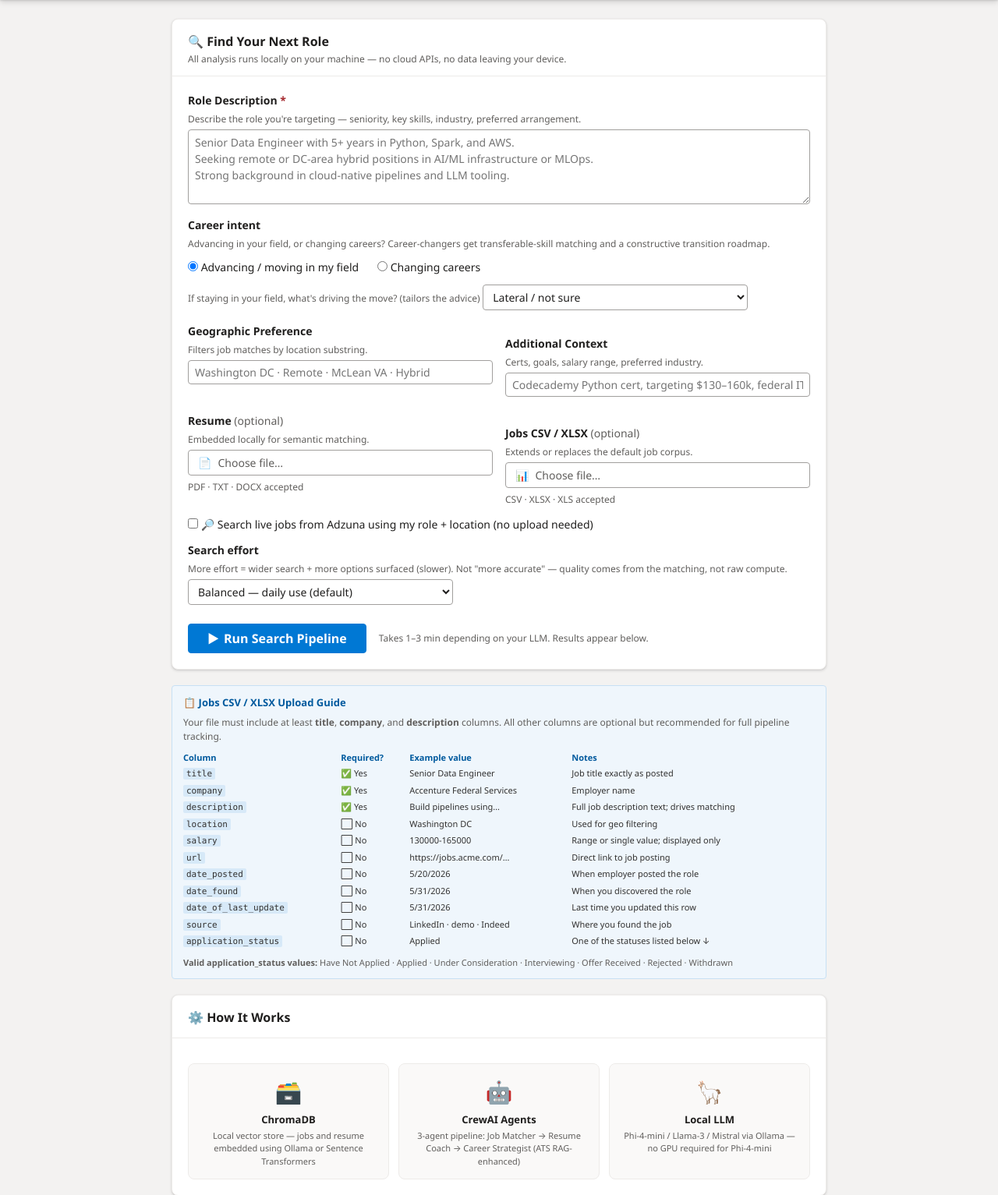
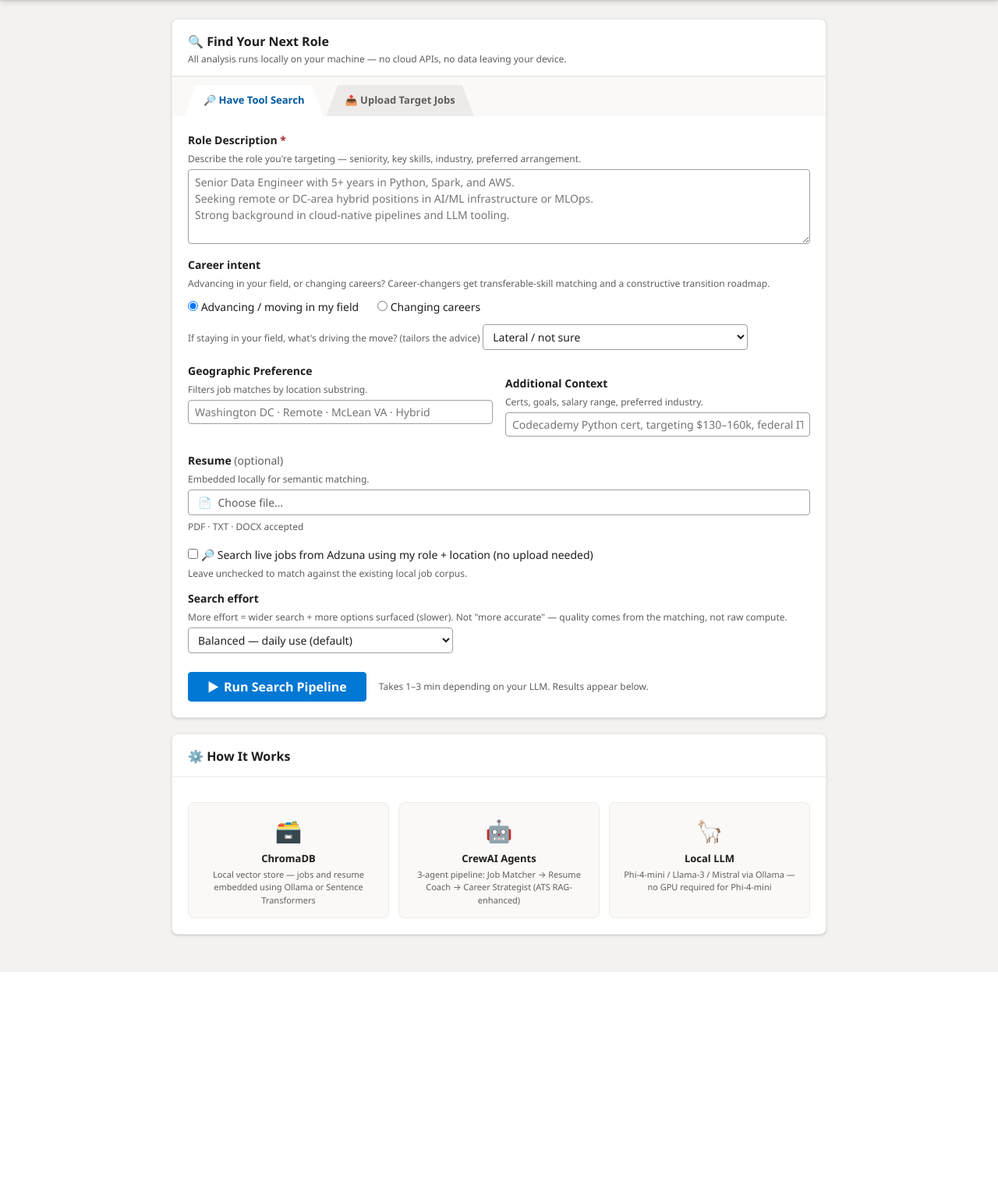
Before and after one commit to PWDevens/job-search-ai-agent, a Flask app: page / in a window 1280 px wide. Shown: the part 48-1581 px from the top of the page at 78% size. After the commit the page ends 1295 px from the top, so only its background shows below. Run offline with Flask 3, Linux system fonts and the light colour scheme.

Commit message:
updated front end files

```diff
--- a/app/static/css/style.css
+++ b/app/static/css/style.css
@@ -344,6 +344,37 @@ a:hover { color: var(--ms-blue-dark); text-decoration: underline; }
 .ms-pivot__panel { display: none; }
 .ms-pivot__panel.active { display: block; }
 
+/* ── Folder tabs (mode switch: search vs. upload) ────────────────────────────── */
+.ms-foldertabs {
+  display: flex;
+  gap: 4px;
+  padding: 10px 16px 0;
+  background: var(--ms-gray-10);
+  border-top: 1px solid var(--border-default);
+}
+
+.ms-foldertab {
+  clip-path: polygon(8% 0%, 92% 0%, 100% 100%, 0% 100%);
+  padding: 10px 24px 12px;
+  font-family: inherit;
+  font-size: 13px;
+  font-weight: 600;
+  color: var(--text-secondary);
+  background: var(--ms-gray-30);
+  border: none;
+  cursor: pointer;
+  transition: background var(--transition), color var(--transition);
+}
+
+.ms-foldertab:hover { background: var(--ms-gray-40); color: var(--text-primary); }
+
+.ms-foldertab.active {
+  background: var(--surface-card);
+  color: var(--ms-blue-dark);
+}
+
+.ms-tabpanel.hidden { display: none; }
+
 /* ── Data Table ──────────────────────────────────────────────────────────────── */
 .ms-table-wrapper {
   overflow-x: auto;
--- a/app/templates/index.html
+++ b/app/templates/index.html
@@ -7,8 +7,6 @@
   <link rel="stylesheet" href="{{ url_for('static', filename='css/style.css') }}" />
   <style>
     /* Page-specific overrides */
-    .upload-row { display: grid; grid-template-columns: 1fr 1fr; gap: 16px; }
-    @media (max-width: 600px) { .upload-row { grid-template-columns: 1fr; } }
     .form-grid { display: grid; grid-template-columns: 1fr 1fr; gap: 16px; }
     @media (max-width: 600px) { .form-grid { grid-template-columns: 1fr; } }
   </style>
@@ -49,6 +47,16 @@
       <div class="ms-card__subtitle">
         All analysis runs locally on your machine — no cloud APIs, no data leaving your device.
       </div>
+    </div>
+
+    <!-- Mode switch: search the corpus vs. bring your own target jobs -->
+    <div class="ms-foldertabs" role="tablist">
+      <button type="button" class="ms-foldertab active" data-tab="search"
+              role="tab" aria-selected="true" aria-controls="tabpanel-search"
+              onclick="switchTab('search')">🔎 Have Tool Search</button>
+      <button type="button" class="ms-foldertab" data-tab="upload"
+              role="tab" aria-selected="false" aria-controls="tabpanel-upload"
+              onclick="switchTab('upload')">📤 Upload Target Jobs</button>
     </div>
 
     <div class="ms-card__body">
@@ -104,11 +112,8 @@
           </div>
         </div>
 
-        <!-- File Uploads -->
-        <div class="upload-row" style="margin-top:20px;">
-
-          <!-- Resume -->
-          <div class="ms-field">
+        <!-- Resume (shared across both modes) -->
+        <div class="ms-field" style="margin-top:20px;">
           <label class="ms-label">Resume <span style="font-weight:400;color:var(--text-secondary);">(optional)</span></label>
           <span class="ms-label--hint">Embedded locally for semantic matching.</span>
           <label class="ms-file-label" for="resume_file">
@@ -121,8 +126,20 @@
           <span class="ms-file-name">PDF · TXT · DOCX accepted</span>
         </div>
 
-          <!-- Jobs File -->
-          <div class="ms-field">
+        <!-- Tab panel: Have Tool Search -->
+        <div id="tabpanel-search" class="ms-tabpanel" role="tabpanel" aria-labelledby="tab-search">
+          <div class="ms-field" style="margin-top:16px;">
+            <label style="font-weight:normal;">
+              <input type="checkbox" name="fetch_live" value="1" />
+              🔎 Search live jobs from Adzuna using my role + location (no upload needed)
+            </label>
+            <span class="ms-label--hint">Leave unchecked to match against the existing local job corpus.</span>
+          </div>
+        </div>
+
+        <!-- Tab panel: Upload Target Jobs -->
+        <div id="tabpanel-upload" class="ms-tabpanel hidden" role="tabpanel" aria-labelledby="tab-upload">
+          <div class="ms-field" style="margin-top:16px;">
             <label class="ms-label">Jobs CSV / XLSX <span style="font-weight:400;color:var(--text-secondary);">(optional)</span></label>
             <span class="ms-label--hint">Extends or replaces the default job corpus.</span>
             <label class="ms-file-label" for="jobs_file">
@@ -134,46 +151,9 @@
                    onchange="updateLabel(this,'jobsLabel')" />
             <span class="ms-file-name">CSV · XLSX · XLS accepted</span>
           </div>
-        </div>
 
-        <!-- Live job discovery (B1): search instead of upload -->
-        <div class="ms-field" style="margin-top:12px;">
-          <label style="font-weight:normal;">
-            <input type="checkbox" name="fetch_live" value="1" />
-            🔎 Search live jobs from Adzuna using my role + location (no upload needed)
-          </label>
-        </div>
-
-        <!-- Effort dial (#2): trade compute for thoroughness -->
-        <div class="ms-field" style="margin-top:12px;">
-          <label class="ms-label">Search effort</label>
-          <span class="ms-label--hint">More effort = wider search + more options surfaced (slower). Not "more accurate" — quality comes from the matching, not raw compute.</span>
-          <select name="effort" class="ms-input" style="max-width:340px;">
-            <option value="quick">Quick — just show me what's out there</option>
-            <option value="balanced" selected>Balanced — daily use (default)</option>
-            <option value="thorough">Thorough — dig deeper, more options</option>
-            <option value="max">Max — widest search, most options (slower)</option>
-          </select>
-        </div>
-
-        <!-- Submit -->
-        <div style="margin-top:24px; display:flex; align-items:center; gap:16px;">
-          <button type="submit" class="ms-btn ms-btn--primary ms-btn--lg" id="submitBtn">
-            <span id="btnIcon">▶</span>
-            <span id="btnText">Run Search Pipeline</span>
-            <span id="btnSpinner" class="ms-spinner" style="display:none;"></span>
-          </button>
-          <span style="font-size:12px; color:var(--text-secondary);">
-            Takes 1–3 min depending on your LLM. Results appear below.
-          </span>
-        </div>
-
-      </form>
-    </div>
-  </div>
-
-  <!-- ── CSV upload guide callout ──────────────────────────────────────────── -->
-  <div class="ms-callout" style="margin-bottom:20px;">
+          <!-- CSV upload guide callout -->
+          <div class="ms-callout" style="margin-top:16px;">
             <div class="ms-callout__title">📋 Jobs CSV / XLSX Upload Guide</div>
             <p style="font-size:12px; color:var(--ms-gray-80); margin-bottom:8px;">
               Your file must include at least <strong>title</strong>, <strong>company</strong>,
@@ -207,6 +187,35 @@
               <strong>Valid application_status values:</strong>
               Have Not Applied · Applied · Under Consideration · Interviewing · Offer Received · Rejected · Withdrawn
             </p>
+          </div>
+        </div>
+
+        <!-- Effort dial (#2): trade compute for thoroughness -->
+        <div class="ms-field" style="margin-top:12px;">
+          <label class="ms-label">Search effort</label>
+          <span class="ms-label--hint">More effort = wider search + more options surfaced (slower). Not "more accurate" — quality comes from the matching, not raw compute.</span>
+          <select name="effort" class="ms-input" style="max-width:340px;">
+            <option value="quick">Quick — just show me what's out there</option>
+            <option value="balanced" selected>Balanced — daily use (default)</option>
+            <option value="thorough">Thorough — dig deeper, more options</option>
+            <option value="max">Max — widest search, most options (slower)</option>
+          </select>
+        </div>
+
+        <!-- Submit -->
+        <div style="margin-top:24px; display:flex; align-items:center; gap:16px;">
+          <button type="submit" class="ms-btn ms-btn--primary ms-btn--lg" id="submitBtn">
+            <span id="btnIcon">▶</span>
+            <span id="btnText">Run Search Pipeline</span>
+            <span id="btnSpinner" class="ms-spinner" style="display:none;"></span>
+          </button>
+          <span style="font-size:12px; color:var(--text-secondary);">
+            Takes 1–3 min depending on your LLM. Results appear below.
+          </span>
+        </div>
+
+      </form>
+    </div>
   </div>
 
   <!-- ── How It Works tiles ────────────────────────────────────────────────── -->
@@ -245,6 +254,23 @@
       : 'Choose file…';
   }
 
+  // Mode switch: "Have Tool Search" vs "Upload Target Jobs" are mutually
+  // exclusive — disable the inactive panel's fields so they never submit.
+  function switchTab(tab) {
+    ['search', 'upload'].forEach(function (t) {
+      const active = t === tab;
+      const btn    = document.querySelector('.ms-foldertab[data-tab="' + t + '"]');
+      const panel  = document.getElementById('tabpanel-' + t);
+      btn.classList.toggle('active', active);
+      btn.setAttribute('aria-selected', active);
+      panel.classList.toggle('hidden', !active);
+      panel.querySelectorAll('input, select, textarea').forEach(function (el) {
+        el.disabled = !active;
+      });
+    });
+  }
+  switchTab('search');
+
   document.getElementById('searchForm').addEventListener('submit', function() {
     const btn     = document.getElementById('submitBtn');
     const icon    = document.getElementById('btnIcon');
```
Lines whose indentation alone changed are shown as unchanged.
